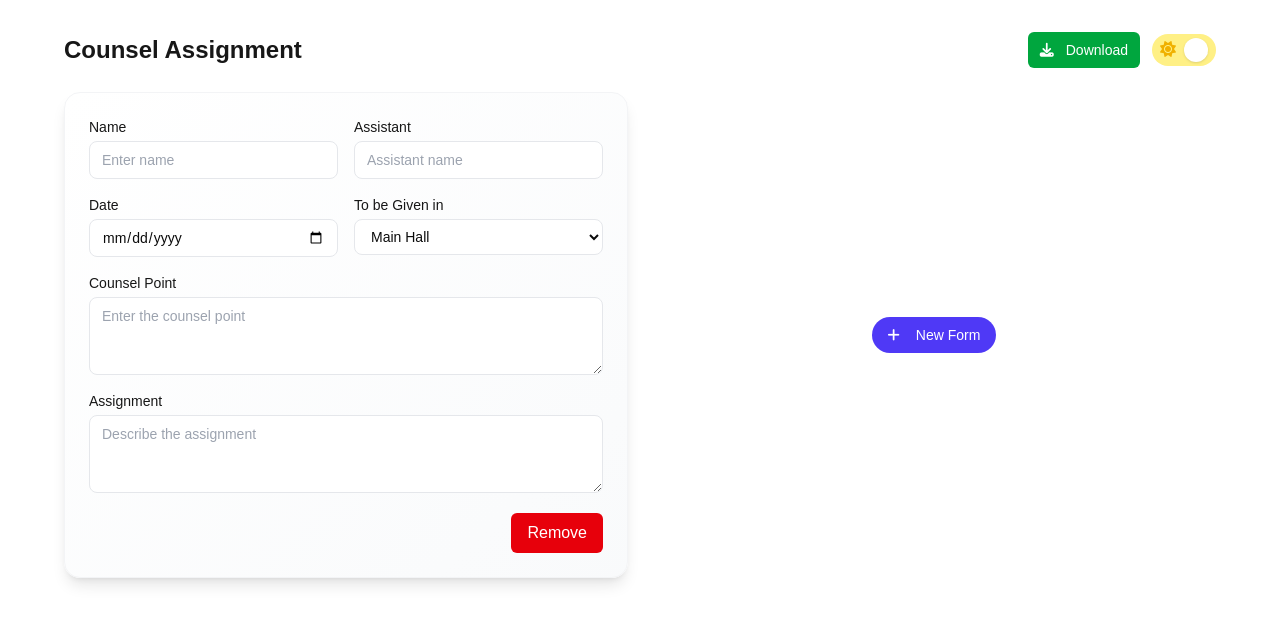
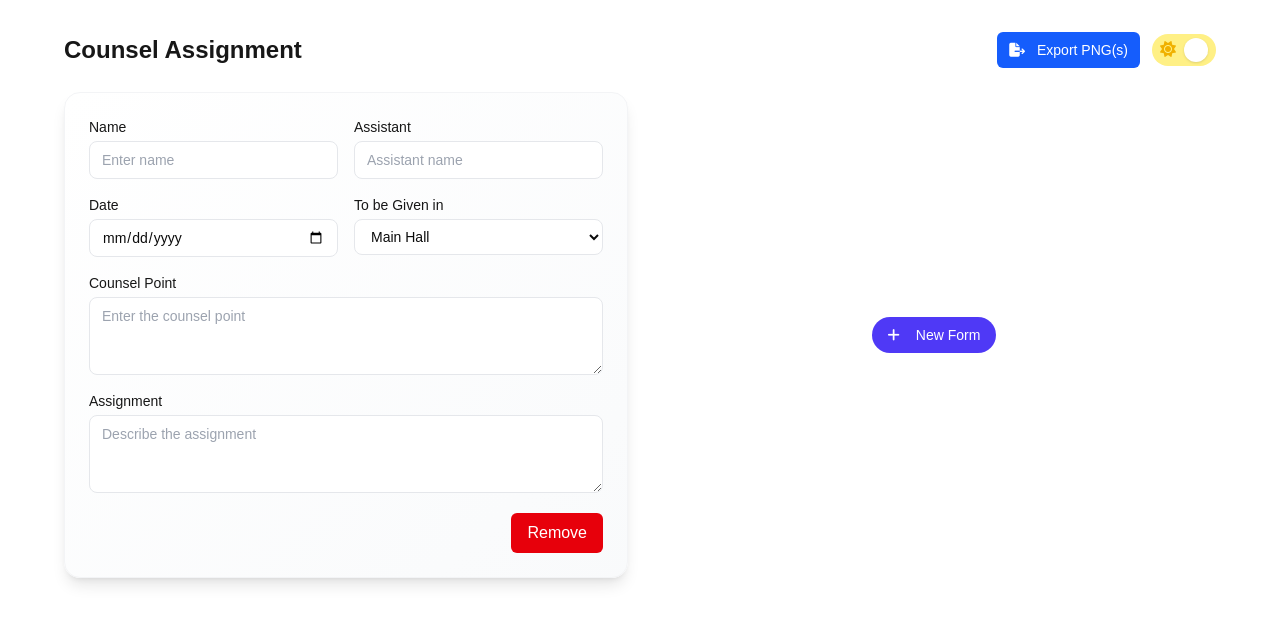
Before and after one commit to Oceaneyes123/clm-part, a Next.js app: page / in a window 1280 px wide. Shown: the top 624 px of the page. Built offline with nearby package versions, Linux system fonts and the light colour scheme.

Commit message:
Add export function

```diff
--- a/package.json
+++ b/package.json
@@ -11,7 +11,10 @@
   "dependencies": {
     "react": "19.1.0",
     "react-dom": "19.1.0",
-    "next": "15.5.3"
+    "next": "15.5.3",
+    "jspdf": "^2.5.1",
+    "pdfjs-dist": "^3.4.120",
+    "jszip": "^3.10.1"
   },
   "devDependencies": {
     "@tailwindcss/postcss": "^4",
--- a/src/app/page.js
+++ b/src/app/page.js
@@ -11,6 +11,8 @@ export default function Home() {
     counselPoint: "",
     assignment: "",
     location: "Main Hall",
+    showNameDropdown: false,
+    showAssistantDropdown: false,
   });
 
   const NAMES = [
@@ -168,12 +170,189 @@ export default function Home() {
 
   const duplicateLast = () => setForms((prev) => [...prev, emptyForm()]);
 
-  const handleDownload = () => {
-    const blob = new Blob([JSON.stringify(forms, null, 2)], { type: "application/json" });
-    const url = URL.createObjectURL(blob);
-    const a = document.createElement("a");
+  // Generate PDF, render to PNG (3:4 ratio), download PNG or ZIP if multiple
+  const handleExportPNGs = async () => {
+    if (!forms || forms.length === 0) return;
+
+    // Load pdfjs-dist dynamically from CDN to avoid npm build issues
+    if (!window.pdfjsLib) {
+      const script = document.createElement('script');
+      script.src = 'https://unpkg.com/pdfjs-dist@3.11.174/build/pdf.min.js';
+      await new Promise((resolve, reject) => {
+        script.onload = resolve;
+        script.onerror = reject;
+        document.head.appendChild(script);
+      });
+    }
+
+    // dynamic import for jsPDF and JSZip
+    const [{ jsPDF }, JSZip] = await Promise.all([
+      import('jspdf'),
+      import('jszip'),
+    ]);
+
+    // Helper: create a PDF document for a single form
+    const createPdfBlob = (f) => {
+      const doc = new jsPDF({ unit: 'pt', format: [216, 324] }); // 3 inches x 4.5 inches
+
+      // Draw title centered, on two lines
+      const pageWidth = doc.internal.pageSize.getWidth();
+      let y = 30;
+      doc.setFontSize(12);
+      doc.setFont('helvetica', 'bold');
+      const titleLine1 = 'Our Christian Life and Ministry';
+      const titleLine2 = 'Meeting Assignment';
+      doc.text(titleLine1, pageWidth / 2, y, { align: 'center' });
+      y += 15;
+      doc.text(titleLine2, pageWidth / 2, y, { align: 'center' });
+
+      doc.setFontSize(12);
+      y += 30; // More margin at bottom of title
+
+      // Each field: label on one line, value indented on next
+      const lineHeight = 13;
+      const blockSpacing = 30;
+
+      doc.setFontSize(10);
+      doc.setFont('helvetica', 'bold');
+      doc.text('Name:', 20, y);
+      y += lineHeight;
+      doc.setFont('helvetica', 'normal');
+      doc.setFontSize(12);
+      doc.text(f.name || 'John Doe', 40, y);
+      y += blockSpacing;
+
+      doc.setFont('helvetica', 'bold');
+      doc.setFontSize(10);
+      doc.text('Assistant:', 20, y);
+      y += lineHeight;
+      doc.setFont('helvetica', 'normal');
+      doc.setFontSize(12);
+      doc.text(f.assistant || 'Jane Doe', 40, y);
+      y += blockSpacing;
+
+      // format date as MM-DD-YYYY
+      const formatDate = (d) => {
+        if (!d) return new Date().toLocaleDateString('en-US');
+        // if input is YYYY-MM-DD (from <input type=date>), convert
+        const parts = d.split('-');
+        if (parts.length === 3) return `${parts[1]}-${parts[2]}-${parts[0]}`;
+        return d;
+      };
+      const dateStr = formatDate(f.date);
+      doc.setFont('helvetica', 'bold');
+      doc.setFontSize(10);
+      doc.text('Date:', 20, y);
+      y += lineHeight;
+      doc.setFont('helvetica', 'normal');
+      doc.setFontSize(12);
+      doc.text(dateStr, 40, y);
+      y += blockSpacing;
+
+      doc.setFont('helvetica', 'bold');
+      doc.setFontSize(10);
+      doc.text('To Be Given In:', 20, y);
+      y += lineHeight;
+      doc.setFont('helvetica', 'normal');
+      doc.setFontSize(12);
+      doc.text(f.location || 'Main Hall', 40, y);
+      y += blockSpacing;
+
+      doc.setFontSize(10);
+      doc.setFont('helvetica', 'bold');
+      doc.text('Counsel Point:', 20, y);
+      y += lineHeight;
+      doc.setFontSize(12);
+      doc.setFont('helvetica', 'normal');
+      const counselLines = doc.splitTextToSize(f.counselPoint || 'Lorem Ipsum', pageWidth - 60);
+      doc.text(counselLines, 40, y);
+      y += blockSpacing;
+
+      doc.setFontSize(10);
+      doc.setFont('helvetica', 'bold');
+      doc.text('Assignment:', 20, y);
+      y += lineHeight;
+      doc.setFontSize(11);
+      doc.setFont('helvetica', 'normal');
+      const assignmentLines = doc.splitTextToSize(f.assignment || 'Lorem Ipsum', pageWidth - 60);
+      doc.text(assignmentLines, 40, y);
+
+      return doc.output('blob');
+    };
+
+    // Render PDF blob first page into PNG with 3:4 ratio
+    const renderPdfBlobToPng = async (pdfBlob) => {
+      const arrayBuffer = await pdfBlob.arrayBuffer();
+      const loadingTask = window.pdfjsLib.getDocument({ data: arrayBuffer });
+      const pdf = await loadingTask.promise;
+      const page = await pdf.getPage(1);
+
+      // Desired ratio 3:4.5 (width:height). We'll pick a reasonable width for high quality
+      const canvasWidth = 900; // 3 parts
+      const canvasHeight = Math.round((canvasWidth * 4.5) / 3); // 4.5 parts
+
+      // Get viewport at scale=1 to compute natural size, then compute scale to fit into our target
+      const viewport = page.getViewport({ scale: 1 });
+      const scale = Math.min(canvasWidth / viewport.width, canvasHeight / viewport.height);
+      const scaledViewport = page.getViewport({ scale });
+
+      const drawWidth = Math.round(scaledViewport.width);
+      const drawHeight = Math.round(scaledViewport.height);
+
+      // Render into a temporary canvas exactly the size of the rendered PDF page
+      const tmpCanvas = document.createElement('canvas');
+      tmpCanvas.width = drawWidth;
+      tmpCanvas.height = drawHeight;
+      const tmpCtx = tmpCanvas.getContext('2d');
+
+      await page.render({ canvasContext: tmpCtx, viewport: scaledViewport }).promise;
+
+      // Final canvas with desired 3:4 ratio and white background
+      const canvas = document.createElement('canvas');
+      canvas.width = canvasWidth;
+      canvas.height = canvasHeight;
+      const ctx = canvas.getContext('2d');
+      ctx.fillStyle = '#ffffff';
+      ctx.fillRect(0, 0, canvas.width, canvas.height);
+
+      // draw the rendered PDF page centered on the final canvas
+      const offsetX = Math.round((canvasWidth - drawWidth) / 2);
+      const offsetY = Math.round((canvasHeight - drawHeight) / 2);
+      ctx.drawImage(tmpCanvas, offsetX, offsetY, drawWidth, drawHeight);
+
+      // Export to PNG
+      return new Promise((resolve) => {
+        canvas.toBlob((b) => resolve(b), 'image/png', 0.95);
+      });
+    };
+
+    // Process all forms sequentially and collect PNG blobs
+    const pngs = [];
+    for (let f of forms) {
+      const pdfBlob = await createPdfBlob(f);
+      const pngBlob = await renderPdfBlobToPng(pdfBlob);
+      pngs.push({ name: `${(f.name||'form').replace(/[^a-z0-9]/gi,'_') || 'form'}.png`, blob: pngBlob });
+    }
+
+    if (pngs.length === 1) {
+      const url = URL.createObjectURL(pngs[0].blob);
+      const a = document.createElement('a');
+      a.href = url;
+      a.download = pngs[0].name;
+      a.click();
+      URL.revokeObjectURL(url);
+      return;
+    }
+
+    // Multiple: create zip
+  const ZipClass = JSZip.default || JSZip;
+  const zip = new ZipClass();
+    pngs.forEach((p) => zip.file(p.name, p.blob));
+    const zipBlob = await zip.generateAsync({ type: 'blob' });
+    const url = URL.createObjectURL(zipBlob);
+    const a = document.createElement('a');
     a.href = url;
-    a.download = "forms.json";
+    a.download = 'forms_pngs.zip';
     a.click();
     URL.revokeObjectURL(url);
   };
@@ -184,8 +363,8 @@ export default function Home() {
         <div className="flex items-center justify-between mb-6">
           <h1 className="text-2xl font-semibold">Counsel Assignment</h1>
           <div className="flex items-center gap-3">
-              <button onClick={handleDownload} className="text-sm px-3 py-2 rounded-md bg-green-600 text-white hover:bg-green-700">
-                <i className="fa-solid fa-download mr-2" /> Download
+              <button onClick={handleExportPNGs} className="text-sm px-3 py-2 rounded-md bg-blue-600 text-white hover:bg-blue-700">
+                <i className="fa-solid fa-file-export mr-2" /> Export PNG(s)
               </button>
 
               {/* Theme toggle switch: sun / moon with sliding knob */}
@@ -220,17 +399,22 @@ export default function Home() {
                       name="name"
                       value={f.name}
                       onChange={(e) => handleChange(i, e)}
+                      onFocus={() => setForms(prev => { const copy = [...prev]; copy[i].showNameDropdown = true; return copy; })}
+                      onBlur={() => setTimeout(() => setForms(prev => { const copy = [...prev]; copy[i].showNameDropdown = false; return copy; }), 150)}
                       required
                       className="px-3 py-2 rounded-lg focus:outline-none form-input w-full"
                       placeholder="Enter name"
                       autoComplete="off"
                     />
-                    {f.name && (
+                    {f.showNameDropdown && f.name && (
                       <ul className="absolute z-10 mt-1 w-full bg-white dark:bg-gray-800 border border-gray-200 dark:border-gray-700 rounded-md max-h-40 overflow-auto text-sm">
                         {suggestNames(f.name).map((s) => (
                           <li
                             key={s}
-                            onClick={() => handleChange(i, { target: { name: "name", value: s } })}
+                            onClick={() => {
+                              handleChange(i, { target: { name: "name", value: s } });
+                              setForms(prev => { const copy = [...prev]; copy[i].showNameDropdown = false; return copy; });
+                            }}
                             className="px-3 py-2 hover:bg-gray-100 dark:hover:bg-gray-700 cursor-pointer"
                           >
                             {s}
@@ -248,16 +432,21 @@ export default function Home() {
                       name="assistant"
                       value={f.assistant}
                       onChange={(e) => handleChange(i, e)}
+                      onFocus={() => setForms(prev => { const copy = [...prev]; copy[i].showAssistantDropdown = true; return copy; })}
+                      onBlur={() => setTimeout(() => setForms(prev => { const copy = [...prev]; copy[i].showAssistantDropdown = false; return copy; }), 150)}
                       className="px-3 py-2 rounded-lg focus:outline-none form-input w-full"
                       placeholder="Assistant name"
                       autoComplete="off"
                     />
-                    {f.assistant && (
+                    {f.showAssistantDropdown && f.assistant && (
                       <ul className="absolute z-10 mt-1 w-full bg-white dark:bg-gray-800 border border-gray-200 dark:border-gray-700 rounded-md max-h-40 overflow-auto text-sm">
                         {suggestNames(f.assistant).map((s) => (
                           <li
                             key={s}
-                            onClick={() => handleChange(i, { target: { name: "assistant", value: s } })}
+                            onClick={() => {
+                              handleChange(i, { target: { name: "assistant", value: s } });
+                              setForms(prev => { const copy = [...prev]; copy[i].showAssistantDropdown = false; return copy; });
+                            }}
                             className="px-3 py-2 hover:bg-gray-100 dark:hover:bg-gray-700 cursor-pointer"
                           >
                             {s}
```
Also changed, not shown: 1 other file (tests, documents, lock files or other folders).
